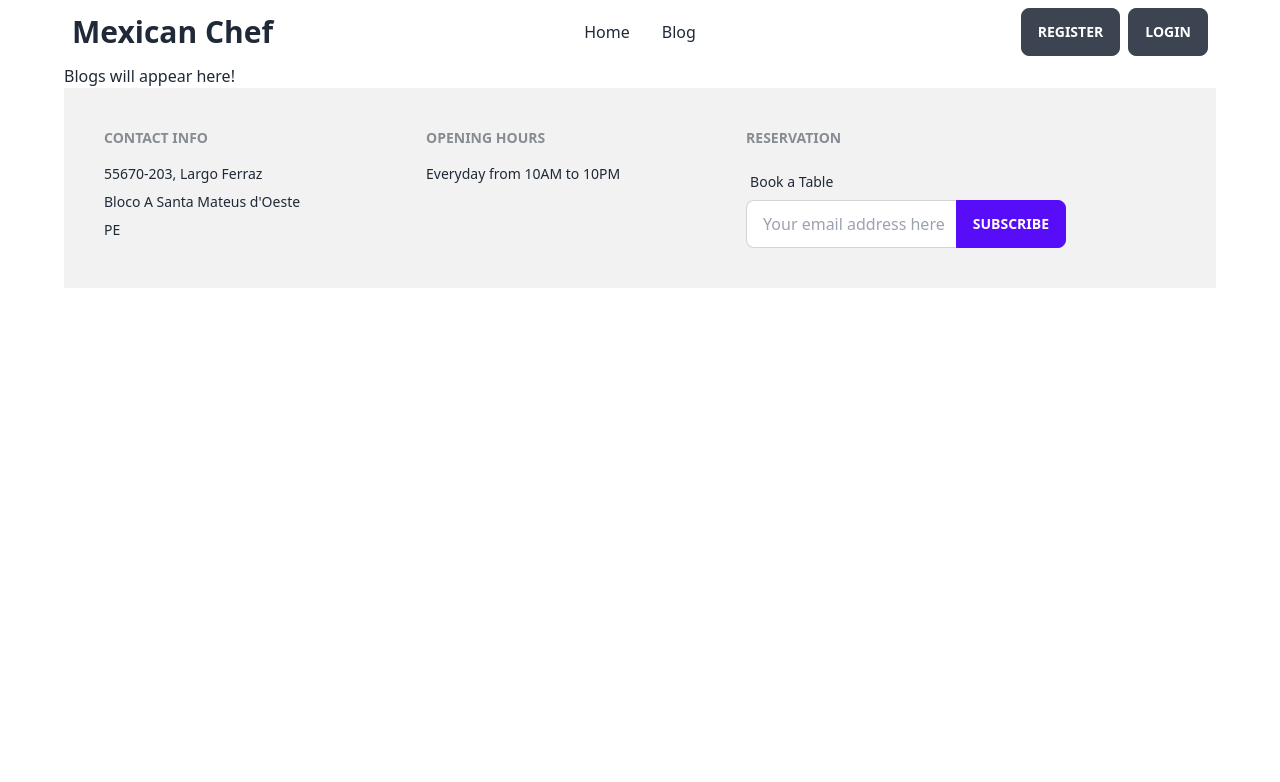
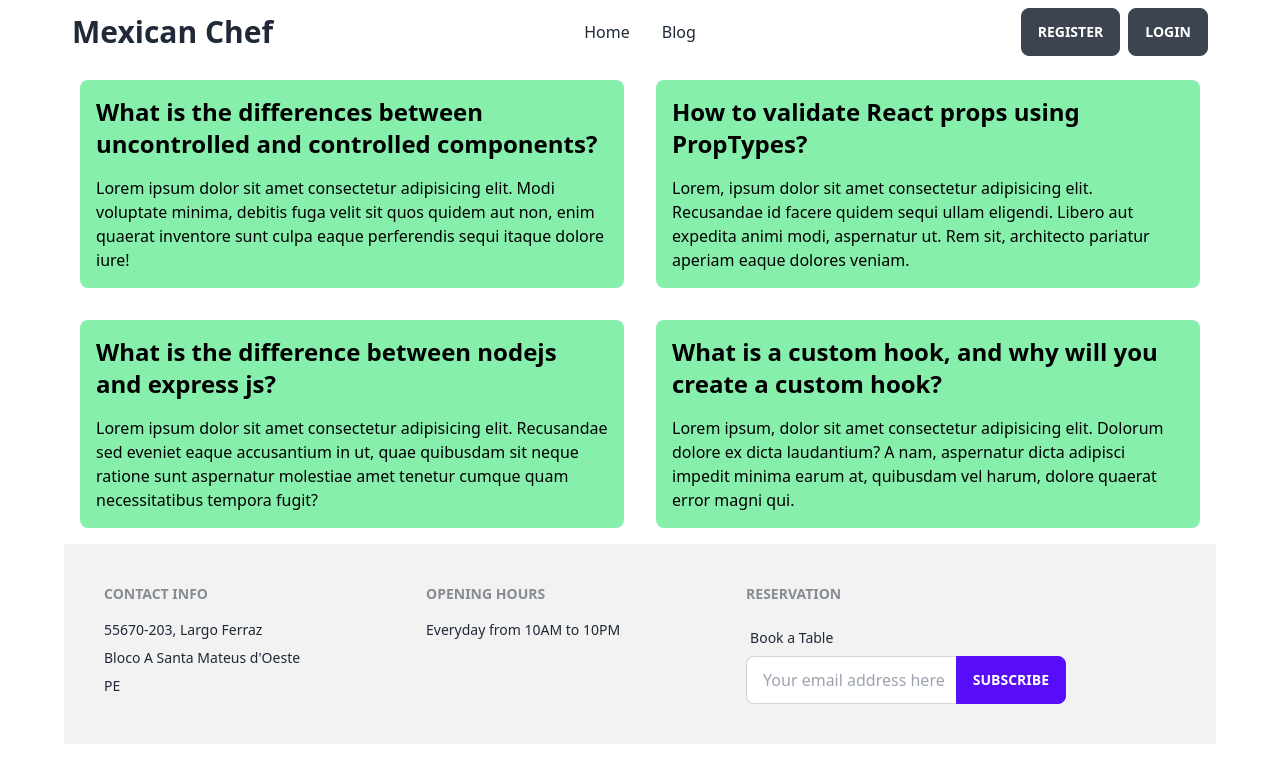
Before and after one commit to belaeat/mexican-chef, a React (Vite) app: page /blog in a window 1280 px wide. Shown: the top 782 px of the page. Built offline with nearby package versions, Linux system fonts and the light colour scheme.

Commit message:
blog page content added

```diff
--- a/src/components/Blog/Blog.jsx
+++ b/src/components/Blog/Blog.jsx
@@ -2,8 +2,23 @@ import React from 'react';
 
 const Blog = () => {
     return (
-        <div>
-            <h2>Blogs will appear here!</h2>
+        <div className='grid md:grid-cols-2 g-4'>
+            <div className='p-4 bg-green-300 rounded-lg m-4 text-black'>
+                <h2 className='font-bold text-2xl mb-4'>What is the differences between uncontrolled and controlled components?</h2>
+                <p>Lorem ipsum dolor sit amet consectetur adipisicing elit. Modi voluptate minima, debitis fuga velit sit quos quidem aut non, enim quaerat inventore sunt culpa eaque perferendis sequi itaque dolore iure!</p>
+            </div>
+            <div className='p-4 bg-green-300 rounded-lg m-4 text-black'>
+                <h2 className='font-bold text-2xl mb-4'>How to validate React props using PropTypes?</h2>
+                <p>Lorem, ipsum dolor sit amet consectetur adipisicing elit. Recusandae id facere quidem sequi ullam eligendi. Libero aut expedita animi modi, aspernatur ut. Rem sit, architecto pariatur aperiam eaque dolores veniam.</p>
+            </div>
+            <div className='p-4 bg-green-300 rounded-lg m-4 text-black'>
+                <h2 className='font-bold text-2xl mb-4'>What is the difference between nodejs and express js?</h2>
+                <p>Lorem ipsum dolor sit amet consectetur adipisicing elit. Recusandae sed eveniet eaque accusantium in ut, quae quibusdam sit neque ratione sunt aspernatur molestiae amet tenetur cumque quam necessitatibus tempora fugit?</p>
+            </div>
+            <div className='p-4 bg-green-300 rounded-lg m-4 text-black'>
+                <h2 className='font-bold text-2xl mb-4'>What is a custom hook, and why will you create a custom hook?</h2>
+                <p>Lorem ipsum, dolor sit amet consectetur adipisicing elit. Dolorum dolore ex dicta laudantium? A nam, aspernatur dicta adipisci impedit minima earum at, quibusdam vel harum, dolore quaerat error magni qui.</p>
+            </div>
         </div>
     );
 };
--- /dev/null
+++ b/src/components/ChefsCard/ChefsCard.jsx
@@ -0,0 +1,11 @@
+import React from 'react';
+
+const ChefsCard = () => {
+    return (
+        <div>
+            <h2>Chefs Card will be here</h2>
+        </div>
+    );
+};
+
+export default ChefsCard;
--- a/src/components/Home/Home.jsx
+++ b/src/components/Home/Home.jsx
@@ -1,17 +1,21 @@
 import React from 'react';
+import ChefsCard from '../ChefsCard/ChefsCard';
 
 const Home = () => {
     return (
-        <div className='my-12'>
-            <div className="hero min-h-screen" style={{ backgroundImage: `url(./banner.jpg)` }}>
+        <div>
+            <div className="hero min-h-screen mt-8 mb-12" style={{ backgroundImage: `url(./banner.jpg)` }}>
                 <div className="hero-overlay bg-opacity-60"></div>
                 <div className="hero-content text-center text-neutral-content">
                     <div className="max-w-md">
-                        <h1 className="mb-5 text-5xl font-bold">Welcome</h1>
-                        <p className="mb-5">Mexican Chef is a home for Mexican food lovers. Here you can find best Mexican chefs and their popular recipes. Stay tuned, many more recipes to come!!!!</p>
+                        <h1 className="mb-5 text-5xl font-bold text-white">Welcome</h1>
+                        <p className="mb-5 text-white">Mexican Chef is a home for Mexican food lovers. Here you can find best Mexican chefs and their popular recipes. Stay tuned, many more recipes to come!!!!</p>
                         {/* <button className="btn btn-primary">Get Started</button> */}
                     </div>
                 </div>
+            </div>
+            <div className='my-12'>
+                <ChefsCard></ChefsCard>
             </div>
         </div>
     );
```
